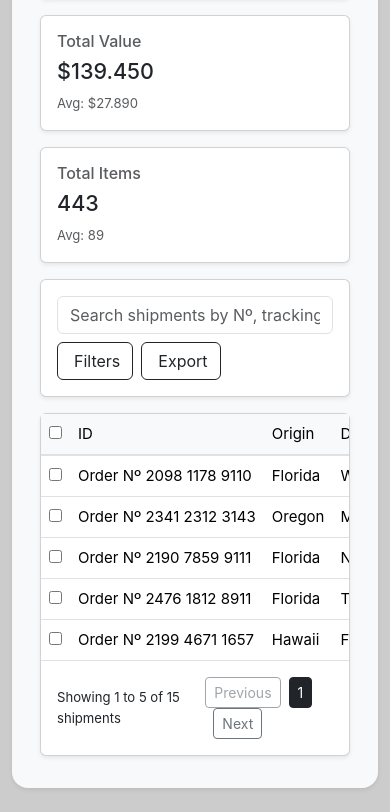
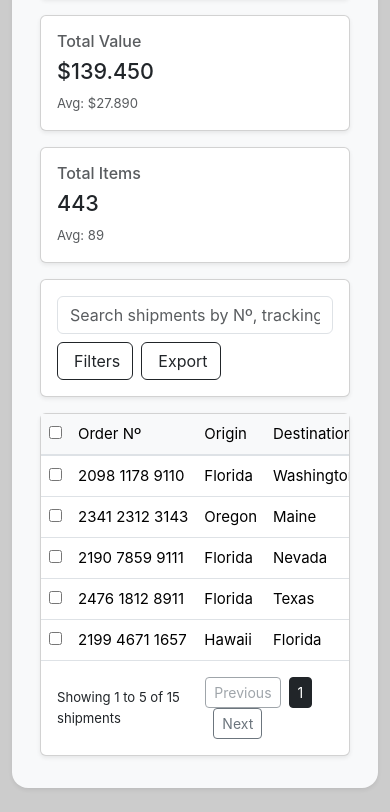
Before and after one commit to egunaydin/ctp, a Vue app: page / in a window 390 px wide. Shown: the part 509-1321 px from the top of the page. Built offline with nearby package versions, Linux system fonts and the light colour scheme; the HTML template or start-up script is replaced by a standard one.

Commit message:
Filters are now working and search part at the filtering part is operational

```diff
--- a/src/views/Dashboard.vue
+++ b/src/views/Dashboard.vue
@@ -34,13 +34,53 @@
             placeholder="Search shipments by Nº, tracking number, customer, or location..." />
         </div>
 
-        <div class="col-12 col-lg-auto d-flex flex-wrap gap-2 mt-2 mt-lg-0">
+        <div class="col-12 col-lg-auto d-flex flex-wrap gap-2 mt-2 mt-lg-2">
           <button class="btn btn-outline-dark d-flex align-items-center" @click="filtersVisible = !filtersVisible">
             <i class="bi bi-funnel-fill me-1"></i> Filters
           </button>
           <button class="btn btn-outline-dark d-flex align-items-center">
             <i class="bi bi-download me-1"></i> Export
           </button>
+        </div>
+      </div>
+
+      <!-- Advanced Filters -->
+      <div class="row mt-3 g-2" v-if="filtersVisible">
+        <div class="col-sm-6 col-md">
+          <select v-model="filters.status" class="form-select">
+            <option value="">All Statuses</option>
+            <option>Shipping</option>
+            <option>Shipped</option>
+            <option>Planned</option>
+            <option>Canceled</option>
+            <option>Warning</option>
+          </select>
+        </div>
+        <div class="col-sm-6 col-md">
+          <select v-model="filters.type" class="form-select">
+            <option value="">All Types</option>
+            <option>Road</option>
+            <option>Air</option>
+            <option>Sea</option>
+          </select>
+        </div>
+        <div class="col-sm-6 col-md">
+          <select v-model="filters.priority" class="form-select">
+            <option value="">All Priorities</option>
+            <option>Standard</option>
+            <option>Express</option>
+            <option>Economy</option>
+          </select>
+        </div>
+        <div class="col-sm-6 col-md">
+          <select v-model="filters.carrier" class="form-select">
+            <option value="">All Carriers</option>
+            <option>Carrier X</option>
+            <option>Carrier Y</option>
+          </select>
+        </div>
+        <div class="col-sm-6 col-md">
+          <input type="date" class="form-control" v-model="filters.date" />
         </div>
       </div>
     </div>
@@ -51,10 +91,8 @@
         <table class="table table-hover mb-0">
           <thead class="table-light">
             <tr>
-              <th>
-                <input type="checkbox" @change="toggleAll($event)" />
-              </th>
-              <th>ID</th>
+              <th><input type="checkbox" @change="toggleAll($event)" /></th>
+              <th>Order Nº</th>
               <th>Origin</th>
               <th>Destination</th>
               <th>Departure</th>
@@ -65,19 +103,13 @@
           </thead>
           <tbody>
             <tr v-for="shipment in paginatedShipments" :key="shipment.id">
-              <td>
-                <input type="checkbox" :value="shipment.id" v-model="selectedShipments" />
-              </td>
+              <td><input type="checkbox" :value="shipment.id" v-model="selectedShipments" /></td>
               <td>{{ shipment.title }}</td>
               <td>{{ shipment.from }}</td>
               <td>{{ shipment.to }}</td>
               <td>{{ shipment.startDate }}</td>
               <td>{{ shipment.endDate }}</td>
-              <td>
-                <span class="badge" :class="statusBadgeClass(shipment.status)">
-                  {{ shipment.status }}
-                </span>
-              </td>
+              <td><span class="badge" :class="statusBadgeClass(shipment.status)">{{ shipment.status }}</span></td>
               <td>{{ shipment.transportType }}</td>
             </tr>
           </tbody>
@@ -121,22 +153,30 @@ const perPage = 5
 
 const selectedShipments = ref([])
 
+const filters = ref({
+  status: '',
+  type: '',
+  priority: '',
+  carrier: '',
+  date: '',
+})
+
 const shipments = ref([
-  { id: 1, title: 'Order Nº 2098 1178 9110', status: 'Shipping', progress: 67, from: 'Florida', to: 'Washington', startDate: '05.12.2020', endDate: '17.12.2020', prepaid: true, transportType: 'DAP', daysUsed: 8, totalDays: 12 },
-  { id: 2, title: 'Order Nº 2341 2312 3143', status: 'Planned', progress: 0, from: 'Oregon', to: 'Maine', startDate: '12.12.2020', endDate: '24.12.2020', prepaid: true, transportType: 'DAT', daysUsed: 0, totalDays: 20 },
-  { id: 3, title: 'Order Nº 2190 7859 9111', status: 'Canceled', progress: 25, from: 'Florida', to: 'Nevada', startDate: '10.12.2020', endDate: '30.12.2021', prepaid: true, transportType: 'CIP', daysUsed: 5, totalDays: 20 },
-  { id: 4, title: 'Order Nº 2476 1812 8911', status: 'Shipping', progress: 35, from: 'Florida', to: 'Texas', startDate: '20.12.2020', endDate: '10.01.2020', prepaid: true, transportType: 'DAP', daysUsed: 8, totalDays: 12 },
-  { id: 5, title: 'Order Nº 2199 4671 1657', status: 'Shipped', progress: 100, from: 'Hawaii', to: 'Florida', startDate: '11.12.2020', endDate: '29.12.2020', prepaid: true, transportType: 'DAT', daysUsed: 12, totalDays: 12 },
-  { id: 6, title: 'Order Nº 2210 1675 1345', status: 'Warning', progress: 25, from: 'Florida', to: 'Washington', startDate: '12.12.2020', endDate: '24.12.2020', prepaid: true, transportType: 'CIP', daysUsed: 5, totalDays: 20 },
-  { id: 7, title: 'Order Nº 2490 1419 4109', status: 'Warning', progress: 25, from: 'Nevada', to: 'Washington', startDate: '22.12.2020', endDate: '12.01.2020', prepaid: true, transportType: 'CIP', daysUsed: 5, totalDays: 20 },
-  { id: 8, title: 'Order Nº 2578 9098 1215', status: 'Canceled', progress: 25, from: 'Florida', to: 'Oregon', startDate: '12.12.2020', endDate: '28.12.2020', prepaid: true, transportType: 'DAT', daysUsed: 5, totalDays: 20 },
-  { id: 9, title: 'Order Nº 3001 5689 9999', status: 'Shipping', progress: 45, from: 'Arizona', to: 'New York', startDate: '05.01.2021', endDate: '15.01.2021', prepaid: false, transportType: 'DAP', daysUsed: 6, totalDays: 14 },
-  { id: 10, title: 'Order Nº 3012 4590 8888', status: 'Planned', progress: 0, from: 'Texas', to: 'Nevada', startDate: '02.01.2021', endDate: '12.01.2021', prepaid: true, transportType: 'CIP', daysUsed: 0, totalDays: 10 },
-  { id: 11, title: 'Order Nº 3200 7788 2211', status: 'Shipping', progress: 60, from: 'Georgia', to: 'Illinois', startDate: '08.01.2021', endDate: '18.01.2021', prepaid: true, transportType: 'DAT', daysUsed: 6, totalDays: 10 },
-  { id: 12, title: 'Order Nº 3300 1111 2222', status: 'Warning', progress: 40, from: 'Utah', to: 'Montana', startDate: '07.01.2021', endDate: '17.01.2021', prepaid: false, transportType: 'CIP', daysUsed: 4, totalDays: 10 },
-  { id: 13, title: 'Order Nº 3400 5555 6666', status: 'Shipping', progress: 80, from: 'Nevada', to: 'Texas', startDate: '04.01.2021', endDate: '14.01.2021', prepaid: true, transportType: 'DAP', daysUsed: 9, totalDays: 10 },
-  { id: 14, title: 'Order Nº 3500 7777 8888', status: 'Shipped', progress: 100, from: 'Colorado', to: 'Kansas', startDate: '01.01.2021', endDate: '05.01.2021', prepaid: true, transportType: 'DAT', daysUsed: 5, totalDays: 5 },
-  { id: 15, title: 'Order Nº 3600 9999 0000', status: 'Canceled', progress: 15, from: 'Ohio', to: 'Florida', startDate: '06.01.2021', endDate: '12.01.2021', prepaid: false, transportType: 'CIP', daysUsed: 2, totalDays: 14 }
+  { id: 1, title: '2098 1178 9110', status: 'Shipping', progress: 67, from: 'Florida', to: 'Washington', startDate: '05.12.2020', endDate: '17.12.2020', prepaid: true, transportType: 'DAP', daysUsed: 8, totalDays: 12 },
+  { id: 2, title: '2341 2312 3143', status: 'Planned', progress: 0, from: 'Oregon', to: 'Maine', startDate: '12.12.2020', endDate: '24.12.2020', prepaid: true, transportType: 'DAT', daysUsed: 0, totalDays: 20 },
+  { id: 3, title: '2190 7859 9111', status: 'Canceled', progress: 25, from: 'Florida', to: 'Nevada', startDate: '10.12.2020', endDate: '30.12.2021', prepaid: true, transportType: 'CIP', daysUsed: 5, totalDays: 20 },
+  { id: 4, title: '2476 1812 8911', status: 'Shipping', progress: 35, from: 'Florida', to: 'Texas', startDate: '20.12.2020', endDate: '10.01.2020', prepaid: true, transportType: 'DAP', daysUsed: 8, totalDays: 12 },
+  { id: 5, title: '2199 4671 1657', status: 'Shipped', progress: 100, from: 'Hawaii', to: 'Florida', startDate: '11.12.2020', endDate: '29.12.2020', prepaid: true, transportType: 'DAT', daysUsed: 12, totalDays: 12 },
+  { id: 6, title: '2210 1675 1345', status: 'Warning', progress: 25, from: 'Florida', to: 'Washington', startDate: '12.12.2020', endDate: '24.12.2020', prepaid: true, transportType: 'CIP', daysUsed: 5, totalDays: 20 },
+  { id: 7, title: '2490 1419 4109', status: 'Warning', progress: 25, from: 'Nevada', to: 'Washington', startDate: '22.12.2020', endDate: '12.01.2020', prepaid: true, transportType: 'CIP', daysUsed: 5, totalDays: 20 },
+  { id: 8, title: '2578 9098 1215', status: 'Canceled', progress: 25, from: 'Florida', to: 'Oregon', startDate: '12.12.2020', endDate: '28.12.2020', prepaid: true, transportType: 'DAT', daysUsed: 5, totalDays: 20 },
+  { id: 9, title: '3001 5689 9999', status: 'Shipping', progress: 45, from: 'Arizona', to: 'New York', startDate: '05.01.2021', endDate: '15.01.2021', prepaid: false, transportType: 'DAP', daysUsed: 6, totalDays: 14 },
+  { id: 10, title: '3012 4590 8888', status: 'Planned', progress: 0, from: 'Texas', to: 'Nevada', startDate: '02.01.2021', endDate: '12.01.2021', prepaid: true, transportType: 'CIP', daysUsed: 0, totalDays: 10 },
+  { id: 11, title: '3200 7788 2211', status: 'Shipping', progress: 60, from: 'Georgia', to: 'Illinois', startDate: '08.01.2021', endDate: '18.01.2021', prepaid: true, transportType: 'DAT', daysUsed: 6, totalDays: 10 },
+  { id: 12, title: '3300 1111 2222', status: 'Warning', progress: 40, from: 'Utah', to: 'Montana', startDate: '07.01.2021', endDate: '17.01.2021', prepaid: false, transportType: 'CIP', daysUsed: 4, totalDays: 10 },
+  { id: 13, title: '3400 5555 6666', status: 'Shipping', progress: 80, from: 'Nevada', to: 'Texas', startDate: '04.01.2021', endDate: '14.01.2021', prepaid: true, transportType: 'DAP', daysUsed: 9, totalDays: 10 },
+  { id: 14, title: '3500 7777 8888', status: 'Shipped', progress: 100, from: 'Colorado', to: 'Kansas', startDate: '01.01.2021', endDate: '05.01.2021', prepaid: true, transportType: 'DAT', daysUsed: 5, totalDays: 5 },
+  { id: 15, title: '3600 9999 0000', status: 'Canceled', progress: 15, from: 'Ohio', to: 'Florida', startDate: '06.01.2021', endDate: '12.01.2021', prepaid: false, transportType: 'CIP', daysUsed: 2, totalDays: 14 }
 ])
 
 function toggleAll(event) {
@@ -150,13 +190,32 @@ function toggleAll(event) {
 function previousPage() {
   if (currentPage.value > 1) currentPage.value--
 }
+
 function nextPage() {
-  if (endIndex.value < shipments.value.length) currentPage.value++
+  if (endIndex.value < filteredShipments.value.length) currentPage.value++
 }
 
 const startIndex = computed(() => (currentPage.value - 1) * perPage)
-const endIndex = computed(() => Math.min(startIndex.value + perPage, shipments.value.length))
-const paginatedShipments = computed(() => shipments.value.slice(startIndex.value, endIndex.value))
+const endIndex = computed(() => Math.min(startIndex.value + perPage, filteredShipments.value.length))
+
+const filteredShipments = computed(() => {
+  return shipments.value.filter(s => {
+    const searchMatch =
+      s.title.toLowerCase().includes(search.value.toLowerCase()) ||
+      s.from.toLowerCase().includes(search.value.toLowerCase()) ||
+      s.to.toLowerCase().includes(search.value.toLowerCase())
+
+    const statusMatch = filters.value.status === '' || s.status === filters.value.status
+    const typeMatch = filters.value.type === '' || s.transportType === filters.value.type
+    const priorityMatch = filters.value.priority === '' || s.priority === filters.value.priority
+    const carrierMatch = filters.value.carrier === '' || s.carrier === filters.value.carrier
+    const dateMatch = filters.value.date === '' || s.startDate === filters.value.date
+
+    return searchMatch && statusMatch && typeMatch && priorityMatch && carrierMatch && dateMatch
+  })
+})
+
+const paginatedShipments = computed(() => filteredShipments.value.slice(startIndex.value, endIndex.value))
 
 function statusBadgeClass(status) {
   switch (status) {
```
